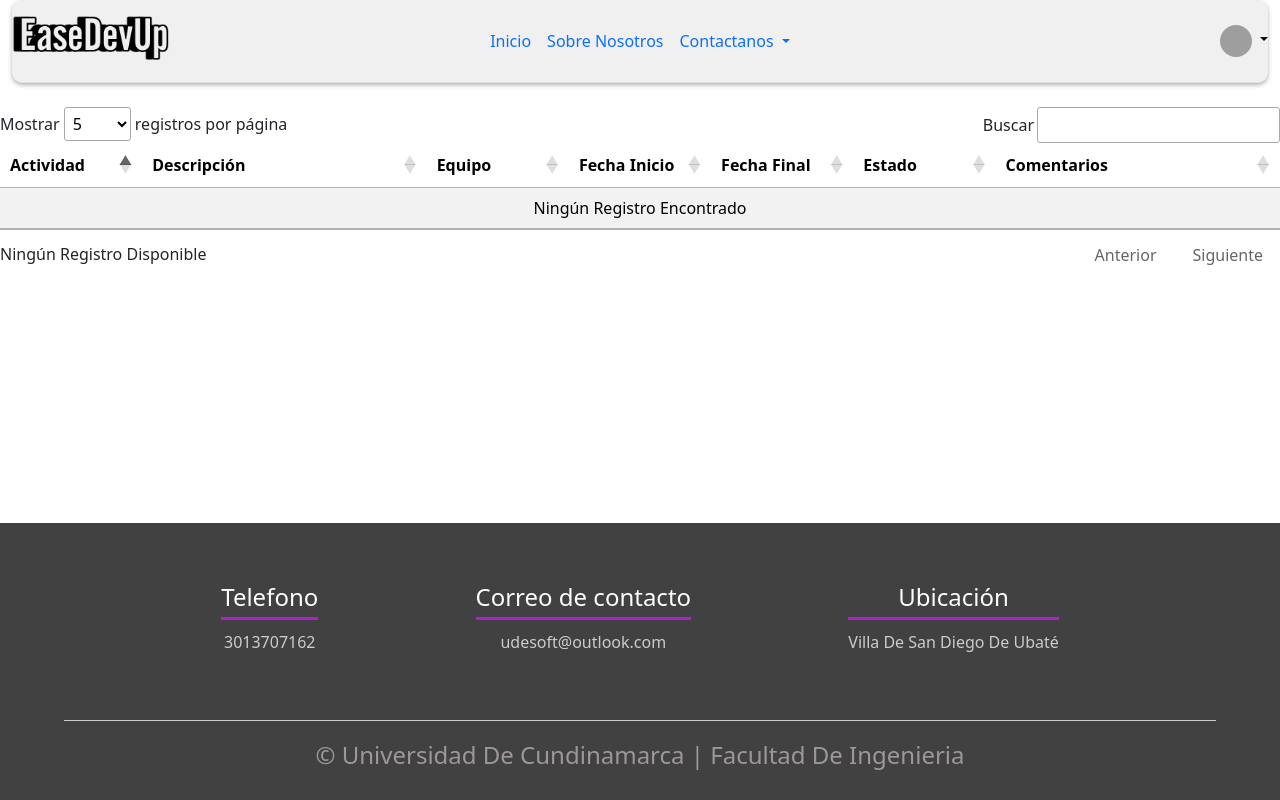
After one commit to LuisCarlosRinconG/Proyecto_PruebasSaber, a Flask app: page /historial in a window 1280 px wide. The commit adds this page. Run offline with Flask 3, Linux system fonts and the light colour scheme; data that the repository does not hold is empty; some libraries are stand-ins or nearby versions; grey boxes are pictures that could not be loaded.

Commit message:
Arreglos y nueva pagina historial

```diff
--- a/src/app.py
+++ b/src/app.py
@@ -47,39 +47,40 @@ def login():
     # Lógica para mostrar la página de inicio de sesión
     return render_template('login.html')
 
-
-#Validación de usuario
-@app.route('/validar', methods = ['POST'])
+# Validación de usuario
+@app.route('/validar', methods=['POST'])
 def validar():
     # Obtener datos del formulario
     email = request.form['email']
     password = request.form['password']
-    roll='admin'
-    roll2='usuario'
+    roll = 'admin'
+    roll2 = 'usuario'
 
     # Realizar la búsqueda en la base de datos para verificar la autenticación
     usuarios = con_bd['Usuarios']
-    user_Admin = usuarios.find_one({"email": email,"password": password,"roll":roll})
-    user_Usuario = usuarios.find_one({"email": email,"password": password,"roll":roll2})
+    user_Admin = usuarios.find_one({"email": email, "password": password, "roll": roll})
+    user_Usuario = usuarios.find_one({"email": email, "password": password, "roll": roll2})
 
     if user_Admin:
-        actividades= con_bd['Actividades']
-        ActividadesRegistradas=actividades.find()
-        return render_template('admin.html', actividades = ActividadesRegistradas)
+        actividades = con_bd['Actividades']
+        ActividadesRegistradas = actividades.find()
+        return render_template('admin.html', actividades=ActividadesRegistradas)
     elif user_Usuario:
-        equipo_usuario = user_Usuario.get("departamento", "")
-        if equipo_usuario:
-            actividades = con_bd['Actividades']
-            AcividadesRegistradas = actividades.find({"equipo": equipo_usuario, "estado": "activo"})
-            return render_template('usuario.html', actividades=AcividadesRegistradas)
+        return redirect(url_for('usuario', email=email, password=password))
 
     else:
         # Autenticación fallida, mostrar un mensaje de error
-        return "Error de autenticación, Contraseña o usuario incorrectos o espere que se le sea delegado un roll"
+        return "Error de autenticación, Contraseña o usuario incorrectos o espere que se le sea delegado un rol"
 
 # Ruta de usuario
 @app.route('/usuario')
 def usuario():
+    # Obtener los parámetros de la URL usando request.args
+    email = request.args.get('email')
+    password = request.args.get('password')
+
+    roll = 'admin'
+    roll2 = 'usuario'
     # Equipo correspondiente a user_Usuario
     usuarios = con_bd['Usuarios']
     user_Usuario = usuarios.find_one({"email": email, "password": password, "roll": roll2})
@@ -87,9 +88,18 @@ def usuario():
         equipo_usuario = user_Usuario.get("departamento", "")
         if equipo_usuario:
             actividades = con_bd['Actividades']
-            AcividadesRegistradas = actividades.find({"equipo": equipo_usuario})
+            AcividadesRegistradas = actividades.find({"equipo": equipo_usuario, "estado": "activo"})
+            url_for('historial', email=email, password=password)
             return render_template('usuario.html', actividades=AcividadesRegistradas)
     return "Error de ingreso"
+
+# Ruta de Historail
+@app.route('/historial')
+def historial():
+    actividades = con_bd['Actividades']
+    ActividadesRegistradas=actividades.find({"estado": {"$in": ["finalizado", "cancelado"]}
+            })
+    return render_template('historial.html', actividades = ActividadesRegistradas)
 
 #Actualizar el comentario de usuario
 @app.route('/editar_Comentario/<string:actividad_buscada>', methods = ['POST'])
@@ -100,7 +110,7 @@ def editar_Comentario(actividad_buscada):
     if comentarios:
         acividades.update_one({'actividad': actividad_buscada},
                             {'$set': {'comentarios': comentarios}}) # update_one() necesita de al menos dos parametros para funcionar
-        return redirect(url_for('index'))
+        return redirect(url_for('historial'))
     else:
         return "Error de actualización"
 
--- /dev/null
+++ b/src/static/css/estilos_user_usr.css
@@ -0,0 +1,48 @@
+header {
+    background-color: #f0f0f0;
+    border-radius: 10px;
+    box-shadow: 0px 2px 4px rgba(0, 0, 0, 0.3); /* Sombra */
+}
+
+
+footer {
+    background: #414141;
+    padding: 60px 0 30px 0;
+    color: #fff;
+    text-align: center;
+    position: fixed;
+    left: 0;
+    bottom: 0;
+    width: 100%;
+}
+
+.contenedor-footer{
+    display: flex;
+    width: 90%;
+    justify-content: space-evenly;
+    margin: auto;
+    padding-bottom: 50px;
+    border-bottom: 1px solid #ccc;
+}
+
+.content-foo{
+    text-align: center;
+}
+
+.content-foo h4{
+    color: #fff;
+    border-bottom: 3px solid #af20d3;
+    padding-bottom: 5px;
+    margin-bottom: 10px;
+}
+
+.content-foo p{
+    color: #ccc;
+}
+
+.titulo-final{
+    text-align: center;
+    font-size: 24px;
+    margin: 20px 0 0 0;
+    color: #9e9797;
+}
--- a/src/templates/datos.html
+++ b/src/templates/datos.html
@@ -17,6 +17,7 @@
                 <a href="/" class="d-inline-flex link-body-emphasis text-decoration-none">
                     <img src="{{ url_for('static', filename='img/Logo.png') }}" alt="Logo" width="50%" height="auto" aria-label="Logo">
                 </a>
+            </div>
             </div>
 
             <ul class="nav col-12 col-md-auto mb-2 justify-content-center mb-md-0">
--- /dev/null
+++ b/src/templates/historial.html
@@ -0,0 +1,132 @@
+<!DOCTYPE html>
+<html lang="en">
+<head>
+    <link rel="stylesheet" href="{{url_for('static', filename='css/estilos_user_usr.css')}}">
+    <link rel="shortcut icon" href="/static/img/Ima1.png">
+    <link rel="preconnect" href="https://fonts.googleapis.com">
+    <link rel="preconnect" href="https://fonts.gstatic.com" crossorigin>
+    <meta charset="UTF-8">
+    <meta name="viewport" content="width=device-width, initial-scale=1.0">
+    <title>Historial</title>
+    <link href="https://cdn.jsdelivr.net/npm/bootstrap@5.3.2/dist/css/bootstrap.min.css" rel="stylesheet" integrity="sha384-T3c6CoIi6uLrA9TneNEoa7RxnatzjcDSCmG1MXxSR1GAsXEV/Dwwykc2MPK8M2HN" crossorigin="anonymous">
+    <link rel="stylesheet" href="https://cdn.datatables.net/1.13.6/css/jquery.dataTables.min.css">
+    <script src="https://code.jquery.com/jquery-3.7.1.min.js" integrity="sha256-/JqT3SQfawRcv/BIHPThkBvs0OEvtFFmqPF/lYI/Cxo=" crossorigin="anonymous"></script>
+    <script src="https://cdn.datatables.net/1.13.6/js/jquery.dataTables.min.js"></script>
+</head>
+<body>
+    <div class="container-fluid">
+        <header class="d-flex flex-wrap align-items-center justify-content-center justify-content-md-between py-3 mb-4 border-bottom">
+            <div class="col-md-3 mb-2 mb-md-0 text-center text-md-start">
+                <a href="/" class="d-inline-flex link-body-emphasis text-decoration-none">
+                    <img src="{{ url_for('static', filename='img/Logo.png') }}" alt="Logo" width="50%" height="auto" aria-label="Logo">
+                </a>
+            </div>
+
+            <ul class="nav col-12 col-md-auto mb-2 justify-content-center mb-md-0">
+                <li><a href="/" class="nav-link px-2">Inicio</a></li>
+                <li><a href="#" class="nav-link px-2">Sobre Nosotros</a></li>
+                <li class="nav-item dropdown">
+                    <a href="#" class="nav-link px-2 dropdown-toggle" id="contactanosDropdown" role="button" data-bs-toggle="dropdown" aria-expanded="false">
+                        Contactanos
+                    </a>
+                    <ul class="dropdown-menu" aria-labelledby="contactanosDropdown">
+                        <li><a class="dropdown-item" href="https://linktr.ee/LuisCarlosRinconGordo" target="_blank">Luis Rincón</a></li>
+                        <li><a class="dropdown-item" href="https://github.com/cristian34823" target="_blank">Cristian Chiguasuque</a></li>
+                        <li><a class="dropdown-item" href="https://linktr.ee/ThePolanco" target="_blank">Jeison Polanco</a></li>
+                    </ul>
+                </li>
+            </ul>
+
+            <div class="col-md-3 text-end">
+                <a href="#" class="d-block link-body-emphasis text-decoration-none dropdown-toggle" data-bs-toggle="dropdown" aria-expanded="false">
+                    <img src="https://github.com/mdo.png" alt="mdo" width="32" height="32" class="rounded-circle">
+                </a>
+                <ul class="dropdown-menu text-small">
+                    <li><a class="dropdown-item" href="#">Perfil</a></li>
+                    <li><hr class="dropdown-divider"></li>
+                    <li><a class="dropdown-item" href="/">Salir</a></li>
+                </ul>
+            </div>
+        </header>
+    </div>
+        <!--Mostrar datos registrados en una tabla con paginación gracias a JavaScript-->
+        <div class="contenedor_datos">
+            <div class="area_graficos">
+                <article>
+                    <section class="zona_historico">
+                        <div class="table-responsive">
+                            <table class="table table-striped" id="tabla_resultados">
+                                <thead class="cabecera">
+                                    <tr>
+                                        <th style="width: 10%;">Actividad</th>
+                                        <th style="width: 20%;">Descripción</th>
+                                        <th style="width: 10%;">Equipo</th>
+                                        <th style="width: 10%;">Fecha Inicio</th>
+                                        <th style="width: 10%;">Fecha Final</th>
+                                        <th style="width: 10%;">Estado</th>
+                                        <th style="width: 20%;">Comentarios</th>
+                                    </tr>
+                                </thead>
+                                <tbody>
+                                    {% for admin in actividades %}
+                                        <tr>
+                                            <td>{{ admin.actividad }}</td>
+                                            <td>{{ admin.descripcion }}</td>
+                                            <td>{{ admin.equipo }}</td>
+                                            <td>{{ admin.fechaI }}</td>
+                                            <td>{{ admin.fechaF }}</td>
+                                            <td>{{ admin.estado }}</td>
+                                            <td>{{ admin.comentarios }}</td>
+                                        </tr>
+                                    {% endfor %}
+                                </tbody>
+                            </table>
+                        </div>
+                    </section>
+                </article>
+            </div>
+        </div>
+        <br><br>
+
+    <footer>
+        <div class="contenedor-footer">
+            <div class="content-foo">
+                <h4>Telefono</h4>
+                <p>3013707162</p>
+            </div>
+            <div class="content-foo">
+                <h4>Correo de contacto</h4>
+                <p>udesoft@outlook.com</p>
+            </div>
+            <div class="content-foo">
+                <h4>Ubicación</h4>
+                <p>Villa De San Diego De Ubaté</p>
+            </div>
+        </div>
+        <h2 class="titulo-final">&copy; Universidad De Cundinamarca | Facultad De Ingenieria</h2>
+    </footer>
+    <script src="https://cdn.jsdelivr.net/npm/bootstrap@5.3.2/dist/js/bootstrap.bundle.min.js" integrity="sha384-C6RzsynM9kWDrMNeT87bh95OGNyZPhcTNXj1NW7RuBCsyN/o0jlpcV8Qyq46cDfL" crossorigin="anonymous"></script>
+    <script>
+        $(document).ready( function (){
+            $('#tabla_resultados').DataTable({
+                "aLengthMenu": [[1,5,10,25,-1],[1,5,10,25,"Todo"]],
+                "iDisplayLength": 5,
+                "language":{
+                    "lengthMenu": "Mostrar _MENU_ registros por página",
+                    "search" : "Buscar",
+                    "zeroRecords": "Ningún Registro Encontrado",
+                    "info" : "Pagina _PAGE_ de _PAGES_",
+                    "infoEmpty": "Ningún Registro Disponible",
+                    "infoFiltered" : "(Filtrado de _MAX_ registro(s) totales)",
+                    "paginate": {
+                        "first" : "Primero",
+                        "last" : "Último",
+                        "next" : "Siguiente",
+                        "previous" : "Anterior"
+                    }
+                }
+            });
+        } );
+    </script>
+</body>
+</html>
--- a/src/templates/usuario.html
+++ b/src/templates/usuario.html
@@ -1,7 +1,7 @@
 <!DOCTYPE html>
 <html lang="en">
 <head>
-    <link rel="stylesheet" href="{{url_for('static', filename='css/estilos_adm_usr.css')}}">
+    <link rel="stylesheet" href="{{url_for('static', filename='css/estilos_user_usr.css')}}">
     <link rel="shortcut icon" href="/static/img/Ima1.png">
     <link rel="preconnect" href="https://fonts.googleapis.com">
     <link rel="preconnect" href="https://fonts.gstatic.com" crossorigin>
@@ -29,6 +29,9 @@
             <ul class="nav col-12 col-md-auto mb-2 justify-content-center mb-md-0">
                 <li><a href="/" class="nav-link px-2">Inicio</a></li>
                 <li><a href="#" class="nav-link px-2">Sobre Nosotros</a></li>
+                <li><a href="/historial" class="nav-link px-2">Historial</a></li>
+
+
                 <li class="nav-item dropdown">
                     <a href="#" class="nav-link px-2 dropdown-toggle" id="contactanosDropdown" role="button" data-bs-toggle="dropdown" aria-expanded="false">
                         Contactanos
```
